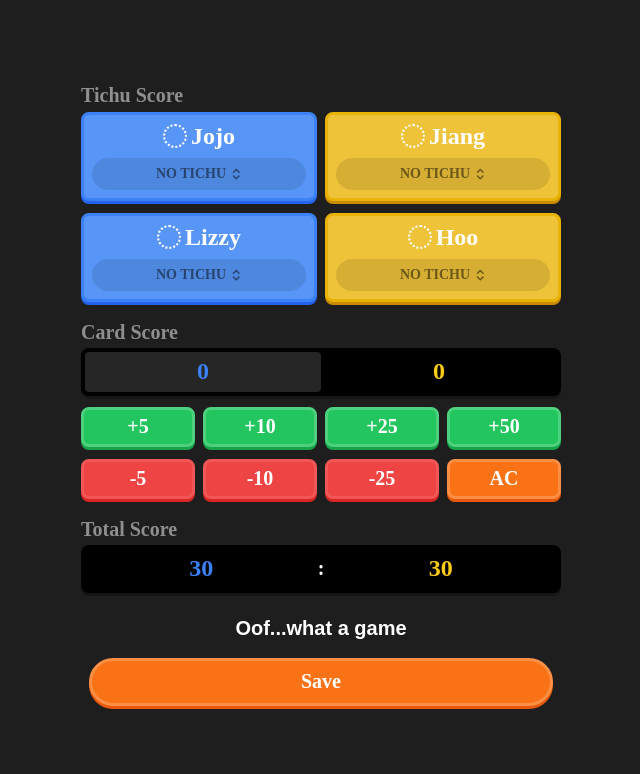
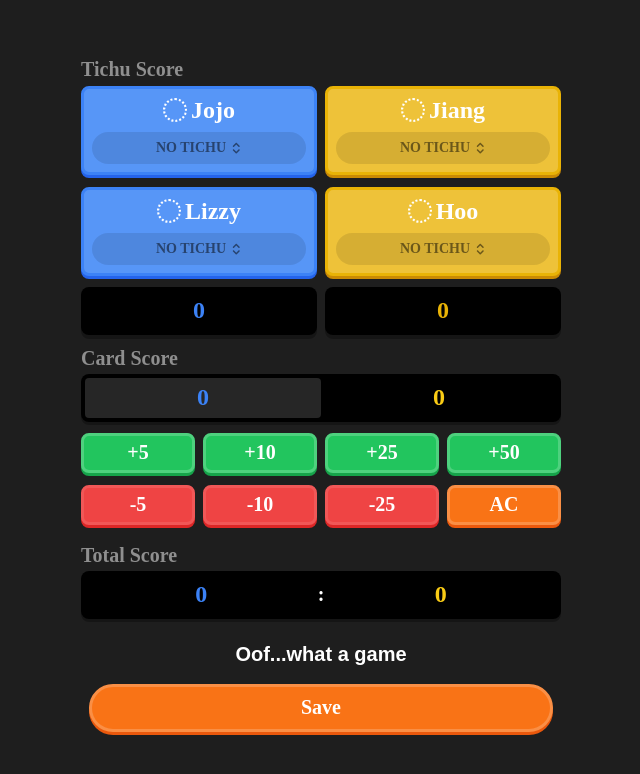
Before and after one commit to thumbjiho/tichuCalc, a React (Create React App) app: page / in a window 1280 px wide. Shown: the top 774 px of the page, without its empty margins (319-959 px from the left). Built offline with nearby package versions, Linux system fonts and the light colour scheme; a web font is replaced by a local one.

Commit message:
tichu and total score logic updated

```diff
--- a/src/App.js
+++ b/src/App.js
@@ -1,4 +1,4 @@
-import React from "react";
+import React, { useState } from "react"; // useEffect import 추가
 import styled from "styled-components";
 import CardScore from "./components/CardScore";
 import TichuScore from "./components/TichuScore";
@@ -30,12 +30,23 @@ const Wrapper = styled.div`
 `;
 
 function App() {
+  const [cardScores, setCardScores] = useState([0, 0]); // [blue, yellow]
+  const [tichuScores, setTichuScores] = useState([0, 0]); // [blue, yellow]
+
+  const totalScores = [
+    cardScores[0] + tichuScores[0],
+    cardScores[1] + tichuScores[1],
+  ];
+
   return (
     <Container>
       <Wrapper>
-        <TichuScore />
-        <CardScore />
-        <TotalScore />
+        <TichuScore setTichuScores={setTichuScores} />
+        <CardScore
+          cardScores={cardScores}
+          setCardScores={setCardScores}
+        />
+        <TotalScore scores={totalScores} />
         <SaveScore />
       </Wrapper>
     </Container>
--- a/src/components/PlayerCard.js
+++ b/src/components/PlayerCard.js
@@ -1,7 +1,7 @@
 import styled, { css } from "styled-components"; // css를 import 해야 조건부 스타일링 가능
 import { ReactComponent as ChevronIcon } from "./assets/icons/chevron-up-down.svg"; // SVG 아이콘 import
-import OrderCounter from "./OrderCounter";
-import StatusChip from "./StatusChip";
+import OrderCounter from "./OrderCounter"; // OrderCounter 컴포넌트 import
+import StatusChip from "./StatusChip"; // StatusChip 컴포넌트 import
 
 const colorMap = {
   Blue: ["#3C82F6", "#2463EB", "#5796F7", "#1E417B", "#3F5E8F"], // base, shadow, border, dark base, dark border
@@ -37,7 +37,7 @@ const PlayerCardContainer = styled.button`
   background-color: ${({ color }) => colorMap[color]?.[2] || "#ccc"};
   cursor: pointer; /* 클릭 가능함을 표시 */
   transition: all 0.05s ease-out;
-  &:hover {
+  클릭 애니메이션을 부드럽게 &:hover {
     opacity: 0.9; /* 호버 시 약간 투명하게 */
   }
 
@@ -55,7 +55,6 @@ const PlayerCardContainer = styled.button`
 `;
 
 // 플레이어 이름과 순서 카운터를 감싸는 Wrapper
-// 기존 `Wrapper`를 PlayerNameAndOrderWrapper로 이름 변경 (더 명확하게)
 const PlayerNameAndOrderWrapper = styled.div`
   display: flex;
   flex-direction: row;
@@ -72,20 +71,34 @@ function PlayerCard({
   playerColor, // 플레이어 카드 배경/테두리 색상
   playerName, // 플레이어 이름
   onCardClick, // 카드 클릭 시 호출될 함수
+  onStatusChipClick, // StatusChip 클릭 시 호출될 함수 (TichuScore에서 전달됨)
+  tichuStatus, // 현재 Tichu 상태 (TichuScore에서 전달됨)
 }) {
+  // StatusChip 클릭 핸들러: 이벤트 버블링 방지 및 부모의 onStatusChipClick 호출
+  const handleStatusChipClickLocal = (event) => {
+    event.stopPropagation(); // 부모의 onClick (PlayerCardContainer) 호출 방지
+    if (onStatusChipClick) {
+      onStatusChipClick(); // 부모로부터 받은 onStatusChipClick 함수 호출
+    }
+  };
+
   return (
     <PlayerCardContainer
       color={playerColor}
-      onClick={onCardClick} // 클릭 이벤트 핸들러 연결
+      onClick={onCardClick} // PlayerCard 전체 클릭 이벤트 핸들러
       $isPressed={isSelected} // isSelected 값에 따라 눌린 상태 스타일 적용
     >
       <PlayerNameAndOrderWrapper>
         <OrderCounter>{finishOrder}</OrderCounter>
         <div>{playerName}</div>
       </PlayerNameAndOrderWrapper>
-      <StatusChip>
-        <div>NO TICHU</div>
-        <Icon iconColor={iconColor} />
+      {/* StatusChip에 tichuStatus를 children으로 전달하고, 클릭 핸들러 연결 */}
+      <StatusChip
+        onClick={handleStatusChipClickLocal}
+        disabled={isSelected}
+      >
+        <div>{tichuStatus}</div>
+        {!isSelected && <Icon iconColor={iconColor} />}
       </StatusChip>
     </PlayerCardContainer>
   );
--- a/src/components/StatusChip.js
+++ b/src/components/StatusChip.js
@@ -1,4 +1,4 @@
-import styled from "styled-components";
+import styled, { css } from "styled-components";
 // Assuming ChevronIcon or similar icon is passed as a child or imported here if needed
 // import { ReactComponent as ChevronIcon } from "./assets/icons/chevron-up-down.svg";
 
@@ -18,19 +18,31 @@ const StatusChipWrapper = styled.div`
   align-items: center;
   justify-content: center;
   /* border: 1px solid white; (주석 처리됨) */
-  transition: background-color 0.2s ease; /* 호버 시 배경색 전환 부드럽게 */
+  /* transition: background-color 0.2s ease; 호버 시 배경색 전환 부드럽게 */
 
   &:hover {
     background-color: rgba(0, 0, 0, 0.2); /* 호버 시 배경색 변경 */
   }
+  ${({ $disabled }) =>
+    $disabled &&
+    css`
+      background-color: white;
+      color: black;
+      pointer-events: none;
+      cursor: not-allowed;
+    `}
 `;
 
 // StatusChip 컴포넌트 (내용을 children으로 받을 수 있도록 수정)
-function StatusChip({ children }) {
-  // The 'handleStatusChipClick' variable was defined but not used, causing a build error.
-  // It has been removed. If you intend to add click functionality to the StatusChip,
-  // please re-implement the handler and ensure it's used (e.g., onClick={handleStatusChipClick}).
-  return <StatusChipWrapper>{children}</StatusChipWrapper>;
+function StatusChip({ children, onClick, disabled }) {
+  return (
+    <StatusChipWrapper
+      onClick={disabled ? undefined : onClick}
+      $disabled={disabled}
+    >
+      {children}
+    </StatusChipWrapper>
+  );
 }
 
 export default StatusChip;
--- a/src/components/TichuScore.js
+++ b/src/components/TichuScore.js
@@ -1,8 +1,9 @@
 // TichuScore.js
-import React, { useState } from "react";
+import React, { useState, useEffect } from "react"; // useEffect import 추가
 import styled from "styled-components";
 import Subtitle from "./Subtitle";
 import PlayerCard from "./PlayerCard"; // PlayerCard 컴포넌트를 import 합니다.
+import TichuScoreBox from "./TichuScoreBox"; // TichuScoreBox 컴포넌트를 import 합니다.
 
 // Tichu 상태를 위한 상수 정의 (재사용성을 위해 외부에 정의)
 export const TICHU_STATUS = {
@@ -10,14 +11,14 @@ export const TICHU_STATUS = {
   SMALL_TICHU: "SMALL TICHU",
   LARGE_TICHU: "LARGE TICHU",
   ST_FAIL: "ST FAIL!",
-  LT_FAIL: "LT_FAIL!",
+  LT_FAIL: "LT FAIL!",
   ST_SUCCESS: "ST SUCCESS!",
   LT_SUCCESS: "LT SUCCESS!",
-  DOUBLE_WIN: "DOUBLE_WIN!",
+  DOUBLE_WIN: "DOUBLE WIN!",
   NONE: "NONE",
 };
 
-// --- TichuScore의 기존 styled-components (변경 없음) ---
+// --- TichuScore의 기존 styled-components ---
 const Wrapper = styled.div`
   box-sizing: border-box;
   display: flex;
@@ -47,12 +48,26 @@ const TeamColumn = styled.div`
   align-items: center;
 `;
 
-function TichuScore() {
-  // 플레이어들의 상태를 관리하는 state
+// ScoreDisplayRow styled component 재추가
+const ScoreDisplayRow = styled.div`
+  display: flex;
+  flex-direction: row;
+  gap: 8px;
+  width: 100%;
+  justify-content: center;
+  align-items: center;
+  margin-top: 16px; /* Spacing between player cards and score boxes */
+`;
+// --- TichuScore의 기존 styled-components 끝 ---
+
+function TichuScore({ setTichuScores }) {
+  // 플레이어들의 상태를 관리하는 state (team 속성 추가)
   const [players, setPlayers] = useState([
     {
       id: "p1",
       name: "Jojo",
+      team: "Blue", // 팀 정보 추가
+      baseTichuStatus: TICHU_STATUS.NO_TICHU,
       tichuStatus: TICHU_STATUS.NO_TICHU,
       order: null,
       isSelected: false,
@@ -60,6 +75,8 @@ function TichuScore() {
     {
       id: "p2",
       name: "Lizzy",
+      team: "Blue", // 팀 정보 추가
+      baseTichuStatus: TICHU_STATUS.NO_TICHU,
       tichuStatus: TICHU_STATUS.NO_TICHU,
       order: null,
       isSelected: false,
@@ -67,6 +84,8 @@ function TichuScore() {
     {
       id: "p3",
       name: "Jiang",
+      team: "Yellow", // 팀 정보 추가
+      baseTichuStatus: TICHU_STATUS.NO_TICHU,
       tichuStatus: TICHU_STATUS.NO_TICHU,
       order: null,
       isSelected: false,
@@ -74,58 +93,185 @@ function TichuScore() {
     {
       id: "p4",
       name: "Hoo",
+      team: "Yellow", // 팀 정보 추가
+      baseTichuStatus: TICHU_STATUS.NO_TICHU,
       tichuStatus: TICHU_STATUS.NO_TICHU,
       order: null,
       isSelected: false,
     },
   ]);
 
+  // 다음 Tichu 상태를 순환하는 헬퍼 함수
+  function getNextTichuStatus(current) {
+    switch (current) {
+      case TICHU_STATUS.NO_TICHU:
+        return TICHU_STATUS.SMALL_TICHU;
+      case TICHU_STATUS.SMALL_TICHU:
+        return TICHU_STATUS.LARGE_TICHU;
+      case TICHU_STATUS.LARGE_TICHU:
+        return TICHU_STATUS.NO_TICHU;
+      default:
+        return TICHU_STATUS.NO_TICHU;
+    }
+  }
+
+  // 플레이어 순서 변경 시 Tichu 상태를 업데이트하는 useEffect
+  useEffect(() => {
+    setPlayers((prev) => {
+      return prev.map((p) => {
+        const { order, baseTichuStatus, team } = p; // team 속성 추가
+
+        // 순서가 없거나 기본 Tichu 상태가 NO_TICHU면 변경 없음
+        if (!order || baseTichuStatus === TICHU_STATUS.NO_TICHU) {
+          return p;
+        }
+
+        // 팀원 찾기
+        const teamMates = prev.filter(
+          (player) => player.team === team && player.id !== p.id
+        );
+        const teammateOrder =
+          teamMates.length > 0 ? teamMates[0].order : null; // 첫 번째 팀원의 순서를 가져옴
+
+        // Small Tichu 선언 상태에 따른 성공/실패 로직
+        if (baseTichuStatus === TICHU_STATUS.SMALL_TICHU) {
+          return {
+            ...p,
+            tichuStatus:
+              order === 1 // 1등이면 성공
+                ? TICHU_STATUS.ST_SUCCESS
+                : TICHU_STATUS.ST_FAIL, // 1등이 아니면 실패
+          };
+        }
+
+        // Large Tichu 선언 상태에 따른 성공/실패 로직
+        if (baseTichuStatus === TICHU_STATUS.LARGE_TICHU) {
+          return {
+            ...p,
+            tichuStatus:
+              order === 1 // 1등이면 성공
+                ? TICHU_STATUS.LT_SUCCESS
+                : TICHU_STATUS.LT_FAIL, // 1등이 아니면 실패
+          };
+        }
+
+        // 2등 플레이어의 상태 로직 (더블 승리 또는 일반 패배)
+        if (order === 2) {
+          if (teammateOrder === 1) {
+            // 팀원이 1등이면 더블 승리
+            return { ...p, tichuStatus: TICHU_STATUS.DOUBLE_WIN };
+          } else {
+            // 팀원이 1등이 아니면 특별한 Tichu 선언이 아니므로 NONE 또는 초기 상태
+            return { ...p, tichuStatus: TICHU_STATUS.NONE }; // NONE 또는 NO_TICHU로 설정
+          }
+        }
+
+        // 그 외의 경우 (3등, 4등 또는 아직 처리되지 않은 상태)
+        return { ...p, tichuStatus: TICHU_STATUS.NONE }; // NONE 또는 NO_TICHU로 설정
+      });
+    });
+  }, [players.map((p) => p.order).join(",")]); // players 배열의 order 변화에 반응
+
   // PlayerCard 클릭 핸들러: 카드의 선택 상태를 토글하고 순서를 재조정합니다.
   const handlePlayerCardClick = (clickedPlayerId) => {
     setPlayers((prevPlayers) => {
-      const clickedPlayer = prevPlayers.find(
-        (p) => p.id === clickedPlayerId
-      );
-      if (!clickedPlayer) return prevPlayers; // 클릭된 플레이어를 찾지 못하면 이전 상태 반환
-
-      let updatedPlayers;
-
-      // 클릭된 플레이어의 isSelected 상태를 토글합니다.
-      updatedPlayers = prevPlayers.map((p) =>
+      // 선택 여부 토글
+      let updatedPlayers = prevPlayers.map((p) =>
         p.id === clickedPlayerId
-          ? { ...p, isSelected: !p.isSelected, order: null }
+          ? { ...p, isSelected: !p.isSelected, order: null } // 선택 해제 시 order를 null로 초기화
           : p
       );
 
       // 현재 선택된 플레이어들을 필터링하고, 기존 순서를 유지하면서 정렬합니다.
-      // (단, 새로 선택된 플레이어는 order가 null이므로 정렬 시 뒤로 배치되도록 합니다.)
-      const currentlySelectedPlayers = updatedPlayers
+      const selected = updatedPlayers
         .filter((p) => p.isSelected)
         .sort((a, b) => {
-          if (a.order === null && b.order === null) return 0; // 둘 다 null이면 순서 변경 없음
-          if (a.order === null) return 1; // a가 null이면 b 뒤로
-          if (b.order === null) return -1; // b가 null이면 a 뒤로
-          return a.order - b.order; // 둘 다 null이 아니면 기존 순서대로 정렬
+          if (a.order === null) return 1; // null은 뒤로
+          if (b.order === null) return -1; // null은 뒤로
+          return a.order - b.order; // 기존 순서대로
         });
 
-      // 선택된 플레이어들에게 새로운 순서를 할당합니다.
-      // 이 과정에서 순서가 재조정됩니다.
-      const finalPlayers = updatedPlayers.map((player) => {
-        if (player.isSelected) {
+      // 최종 플레이어 상태 업데이트 (순서 재할당 및 Tichu 상태 재설정)
+      const finalPlayers = updatedPlayers.map((p) => {
+        if (p.isSelected) {
           const newOrder =
-            currentlySelectedPlayers.findIndex(
-              (p) => p.id === player.id
-            ) + 1;
-          return { ...player, order: newOrder };
+            selected.findIndex((sp) => sp.id === p.id) + 1;
+          return { ...p, order: newOrder }; // 새로운 순서 할당
         } else {
-          return { ...player, order: null }; // 선택 해제된 플레이어는 order를 null로 설정
+          return {
+            ...p,
+            order: null, // 선택 해제 시 order null
+            tichuStatus: p.baseTichuStatus, // 선택 해제 시 tichuStatus를 baseTichuStatus로 초기화
+          };
         }
       });
 
-      console.log("Updated Players State:", finalPlayers);
       return finalPlayers;
     });
   };
+
+  // StatusChip 클릭 핸들러: baseTichuStatus를 순환시킵니다.
+  const handleStatusChipClick = (playerId) => {
+    setPlayers((prev) =>
+      prev.map((p) => {
+        if (p.id !== playerId) return p;
+        const newBase = getNextTichuStatus(p.baseTichuStatus); // 다음 상태 가져오기
+        return {
+          ...p,
+          baseTichuStatus: newBase, // 기본 상태 업데이트
+          tichuStatus: newBase, // 표시 상태도 기본 상태로 일단 업데이트 (useEffect에서 재조정됨)
+        };
+      })
+    );
+  };
+
+  // --- Tichu Score 계산 로직 재추가 ---
+  const calculateTeamTichuScores = () => {
+    let blueTeamScore = 0;
+    let yellowTeamScore = 0;
+
+    players.forEach((player) => {
+      let playerPoints = 0;
+      // Note: This logic currently only considers the Tichu declaration success/fail.
+      // Full Tichu scoring also involves points from cards and game end conditions (e.g., all out).
+      // You would expand this logic as needed for a complete scoring system.
+      switch (player.tichuStatus) {
+        case TICHU_STATUS.ST_SUCCESS:
+          playerPoints = 100;
+          break;
+        case TICHU_STATUS.ST_FAIL:
+          playerPoints = -100;
+          break;
+        case TICHU_STATUS.LT_SUCCESS:
+          playerPoints = 200;
+          break;
+        case TICHU_STATUS.LT_FAIL:
+          playerPoints = -200;
+          break;
+        case TICHU_STATUS.DOUBLE_WIN: // Assuming double win adds 200 points to the team
+          playerPoints = 200; // This might need more complex logic if it's relative to opponents
+          break;
+        default:
+          playerPoints = 0; // NO_TICHU, SMALL_TICHU, LARGE_TICHU (if not yet resolved), NONE all give 0 points for declaration
+      }
+
+      if (player.team === "Blue") {
+        blueTeamScore += playerPoints;
+      } else if (player.team === "Yellow") {
+        yellowTeamScore += playerPoints;
+      }
+    });
+
+    return { blueTeamScore, yellowTeamScore };
+  };
+
+  const { blueTeamScore, yellowTeamScore } =
+    calculateTeamTichuScores();
+
+  useEffect(() => {
+    setTichuScores([blueTeamScore, yellowTeamScore]);
+  }, [blueTeamScore, yellowTeamScore]);
+  // --- Tichu Score 계산 로직 끝 ---
 
   return (
     <Wrapper>
@@ -134,7 +280,7 @@ function TichuScore() {
         <TeamColumn>
           {/* Blue 팀 플레이어 렌더링 */}
           {players
-            .filter((p) => p.id === "p1" || p.id === "p2")
+            .filter((p) => p.team === "Blue") // team 필터링
             .map((player) => (
               <PlayerCard
                 key={player.id}
@@ -142,15 +288,22 @@ function TichuScore() {
                 playerName={player.name}
                 finishOrder={player.order} // 동적으로 업데이트된 순서 전달
                 isSelected={player.isSelected} // 동적으로 업데이트된 선택 상태 전달
-                onCardClick={() => handlePlayerCardClick(player.id)} // 클릭 핸들러 전달
+                onCardClick={() => handlePlayerCardClick(player.id)} // 카드 전체 클릭 핸들러
+                onStatusChipClick={() =>
+                  handleStatusChipClick(player.id)
+                } // StatusChip 클릭 핸들러 전달
                 iconColor="rgba(0,0,0,0.5)" // 아이콘 색상 기본값
+                tichuStatus={player.tichuStatus} // 현재 Tichu 상태 전달
               />
             ))}
+          <TichuScoreBox textColor="#3C82F6">
+            {blueTeamScore}
+          </TichuScoreBox>
         </TeamColumn>
         <TeamColumn>
           {/* Yellow 팀 플레이어 렌더링 */}
           {players
-            .filter((p) => p.id === "p3" || p.id === "p4")
+            .filter((p) => p.team === "Yellow") // team 필터링
             .map((player) => (
               <PlayerCard
                 key={player.id}
@@ -158,10 +311,17 @@ function TichuScore() {
                 playerName={player.name}
                 finishOrder={player.order} // 동적으로 업데이트된 순서 전달
                 isSelected={player.isSelected} // 동적으로 업데이트된 선택 상태 전달
-                onCardClick={() => handlePlayerCardClick(player.id)} // 클릭 핸들러 전달
+                onCardClick={() => handlePlayerCardClick(player.id)} // 카드 전체 클릭 핸들러
+                onStatusChipClick={() =>
+                  handleStatusChipClick(player.id)
+                } // StatusChip 클릭 핸들러 전달
                 iconColor="rgba(0,0,0,0.5)" // 아이콘 색상 기본값
+                tichuStatus={player.tichuStatus} // 현재 Tichu 상태 전달
               />
             ))}
+          <TichuScoreBox textColor="#E9B306">
+            {yellowTeamScore}
+          </TichuScoreBox>
         </TeamColumn>
       </Container>
     </Wrapper>
--- /dev/null
+++ b/src/components/TichuScoreBox.js
@@ -0,0 +1,29 @@
+import styled from "styled-components";
+
+// TichuScoreBoxBase is a simple functional component that renders a div.
+// This is the base component that styled-components will "wrap" or "style".
+function TichuScoreBoxBase({ children, ...props }) {
+  // Pass children and any other props down to the div
+  return <div {...props}>{children}</div>;
+}
+
+// TichuScoreBox is a styled component that applies CSS to TichuScoreBoxBase.
+const TichuScoreBox = styled(TichuScoreBoxBase)`
+  /* Add your desired CSS styles here */
+  background-color: #000; /* Example background color */
+  color: ${({ textColor }) => textColor || "white"};
+  font-family: "proxima-soft";
+  display: flex;
+  justify-content: center;
+  align-items: center;
+  height: 48px;
+  font-size: 24px;
+  font-weight: 700;
+  border-radius: 8px;
+  text-align: center;
+  margin: -4px 0;
+  width: 100%;
+  box-shadow: 0 4px rgba(0, 0, 0, 0.3);
+`;
+
+export default TichuScoreBox;
--- a/src/components/TotalScore.js
+++ b/src/components/TotalScore.js
@@ -52,14 +52,14 @@ const ScoreBox = styled.div`
   transition: all 0.2s ease;
 `;
 
-function TotalScore() {
+function TotalScore({ scores }) {
   return (
     <Wrapper>
       <Subtitle>Total Score</Subtitle>
       <ScoreContainer>
-        <ScoreBox color="blue">30</ScoreBox>
+        <ScoreBox color="blue">{scores[0]}</ScoreBox>
         <div>:</div>
-        <ScoreBox color="yellow">30</ScoreBox>
+        <ScoreBox color="yellow">{scores[1]}</ScoreBox>
       </ScoreContainer>
     </Wrapper>
   );
```
Also changed, not shown: src/components/CardScore.js (+6 -7 lines).
